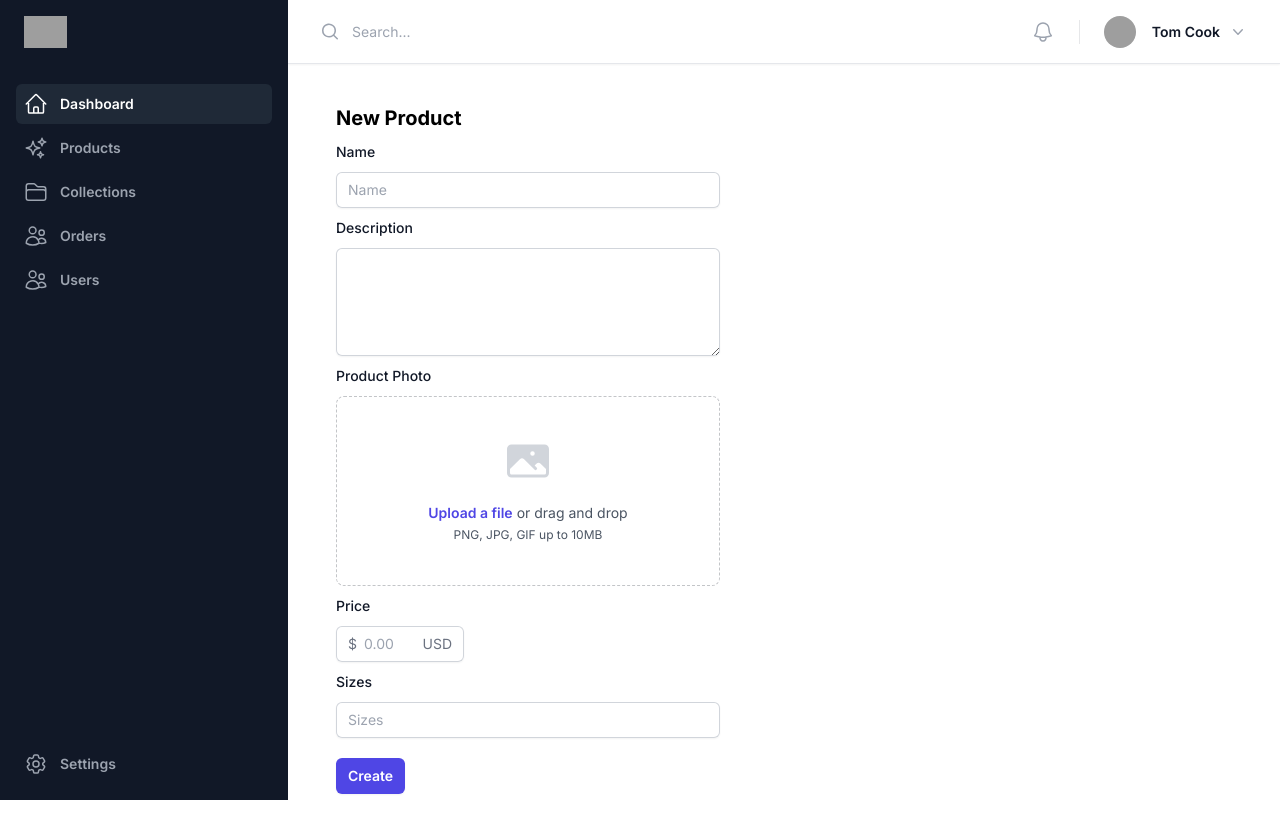
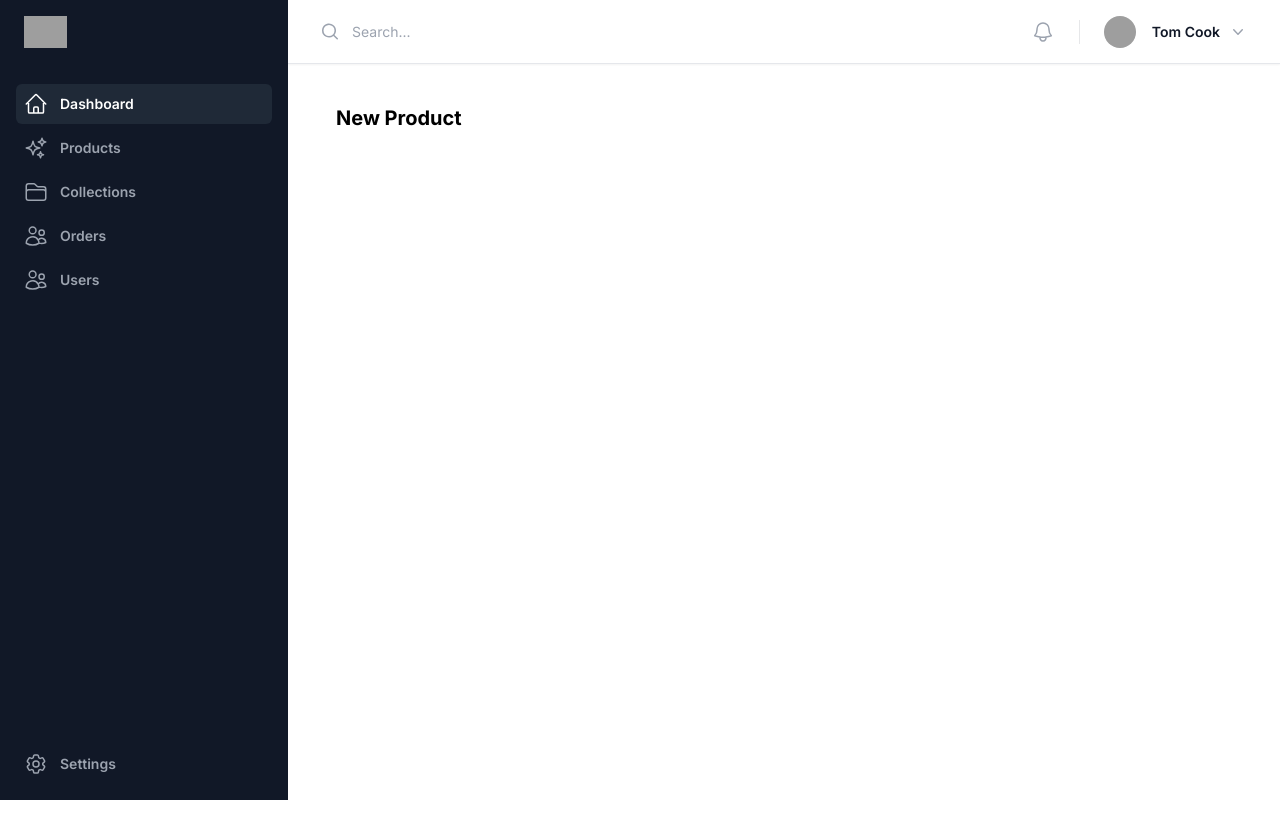
Before and after one commit to alamoda/alamoda-website, a Next.js app: page /dashboard/products/new in a window 1280 px wide. Shown: the top 838 px of the page. After the commit the page ends 800 px from the top, so only its background shows below. Built offline with nearby package versions, Linux system fonts and the light colour scheme; grey boxes are pictures that could not be loaded.

Commit message:
Fix GET product request

```diff
--- a/app/api/product/route.ts
+++ b/app/api/product/route.ts
@@ -17,18 +17,19 @@ export async function POST(req: Request) {
     return new Response(productDoc);
 }
 
+type myParams = {
+    params: {
+        id: string
+    }
+}
+
 export async function GET(req: Request) {
     await mongooseConnect();
 
-    console.log(req);
+    const url = new URL(req.url);
+    const id = url.searchParams.get("id");
 
-    //const { id } = await req.json();
+    const product = await Product.findOne({_id: id});
 
-    //console.log(id);
-
-    //const product = await Product.findOne(id);
-
-    //console.log(product);
-
-    //return new Response(JSON.stringify(product));
+    return new Response(JSON.stringify(product));
 }
--- a/app/components/ProductForm.tsx
+++ b/app/components/ProductForm.tsx
@@ -10,11 +10,11 @@ import PrimaryInput from "@/app/components/PrimaryInput";
 import TextAreaInput from "@/app/components/TextAreaInput";
 
 
-export default function ProductForm(props: Product) {
-    const [title, setTitle] = useState(props.title || '');
-    const [description, setDescription] = useState(props.description || '');
-    const [price, setPrice] = useState(props.price || '');
-    const [sizes, setSizes] = useState(props.sizes || '');
+const ProductForm = (props: {product: Product}) => {
+    const [title, setTitle] = useState(props.product?.title || '');
+    const [description, setDescription] = useState(props.product?.description || '');
+    const [price, setPrice] = useState(props.product?.price || '');
+    const [sizes, setSizes] = useState(props.product?.sizes || '');
 
     function createProduct() {
         axios.post("/api/product", {
@@ -35,3 +35,5 @@ export default function ProductForm(props: Product) {
         </>
     )
 }
+
+export default ProductForm;
--- a/app/dashboard/products/[id]/page.tsx
+++ b/app/dashboard/products/[id]/page.tsx
@@ -4,18 +4,24 @@ import { useState, useEffect } from "react";
 import { useParams } from "next/navigation";
 import axios from "axios";
 import ProductForm from "@/app/components/ProductForm";
+import { Product } from "@/app/types/index";
 
 export default function Page(props: any) {
-    const [product, setProduct] = useState({});
+    const [product, setProduct] = useState<Product>({
+        _id: '',
+        title: '',
+        description: '',
+        price: null,
+        sizes: '',
+    });
 
     const { id } = useParams();
-    console.log(id);
     useEffect(() => {
         if(!id) {
             return;
         }
-        axios.get('/api/product/?id='+id).then(res => {
-            console.log(res.data);
+        axios.get('/api/product?id='+id).then(res => {
+            console.log("product", res.data);
             setProduct(res.data);
         });
     }, [id]);
@@ -26,7 +32,7 @@ export default function Page(props: any) {
                 <div className='text-xl font-bold'>
                     Edit Product
                 </div>
-                {/* <ProductForm {...product} /> */}
+                <ProductForm product={product} />
             </div>
         </div>
     )
--- a/app/dashboard/products/new/page.tsx
+++ b/app/dashboard/products/new/page.tsx
@@ -7,7 +7,7 @@ export default function Page() {
                 <div className='text-xl font-bold'>
                     New Product
                 </div>
-                <ProductForm />
+                {/* <ProductForm /> */}
             </div>
         </div>
     )
--- a/app/types/index.ts
+++ b/app/types/index.ts
@@ -2,6 +2,6 @@ export type Product = {
     _id: string
     title: string
     description: string
-    price: number
+    price: number | null
     sizes: string
 }
```
Also changed, not shown: app/api/product/[id]/route.ts (added).
